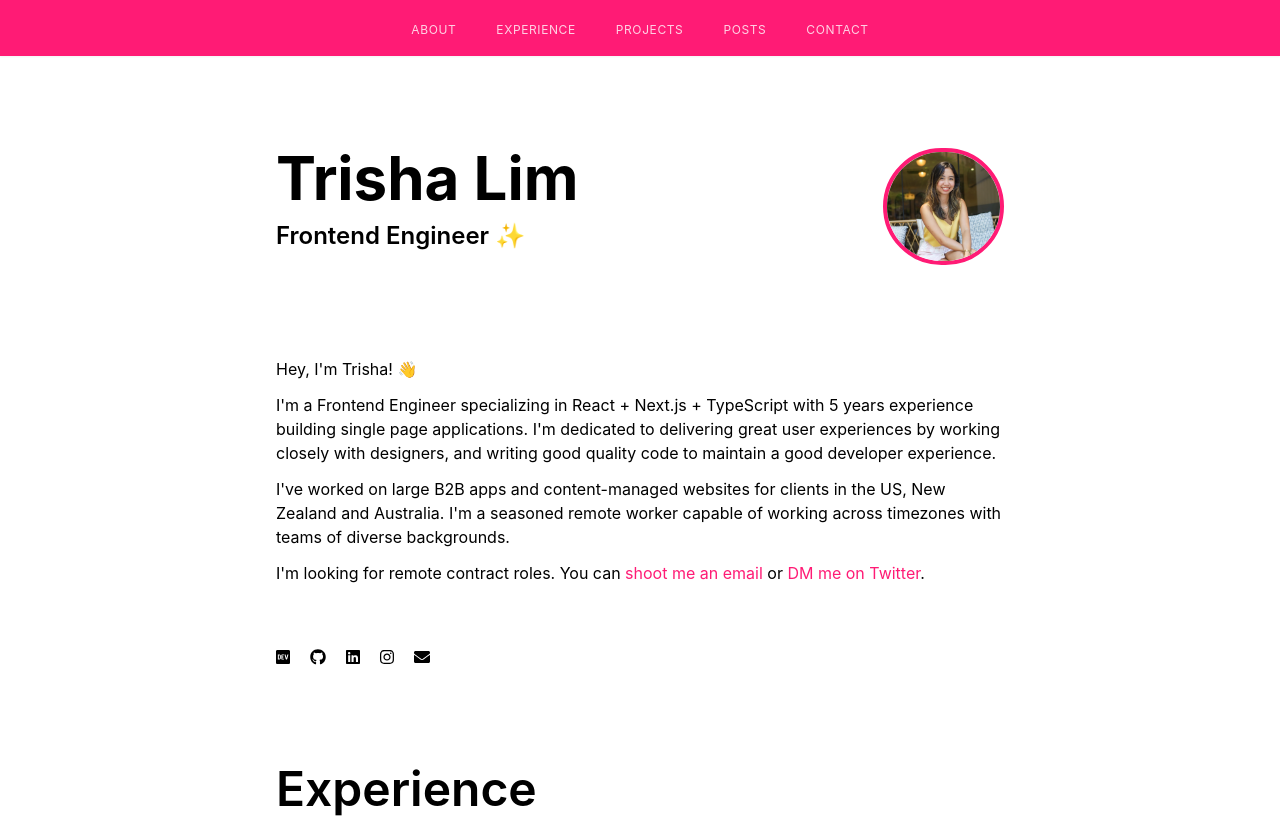
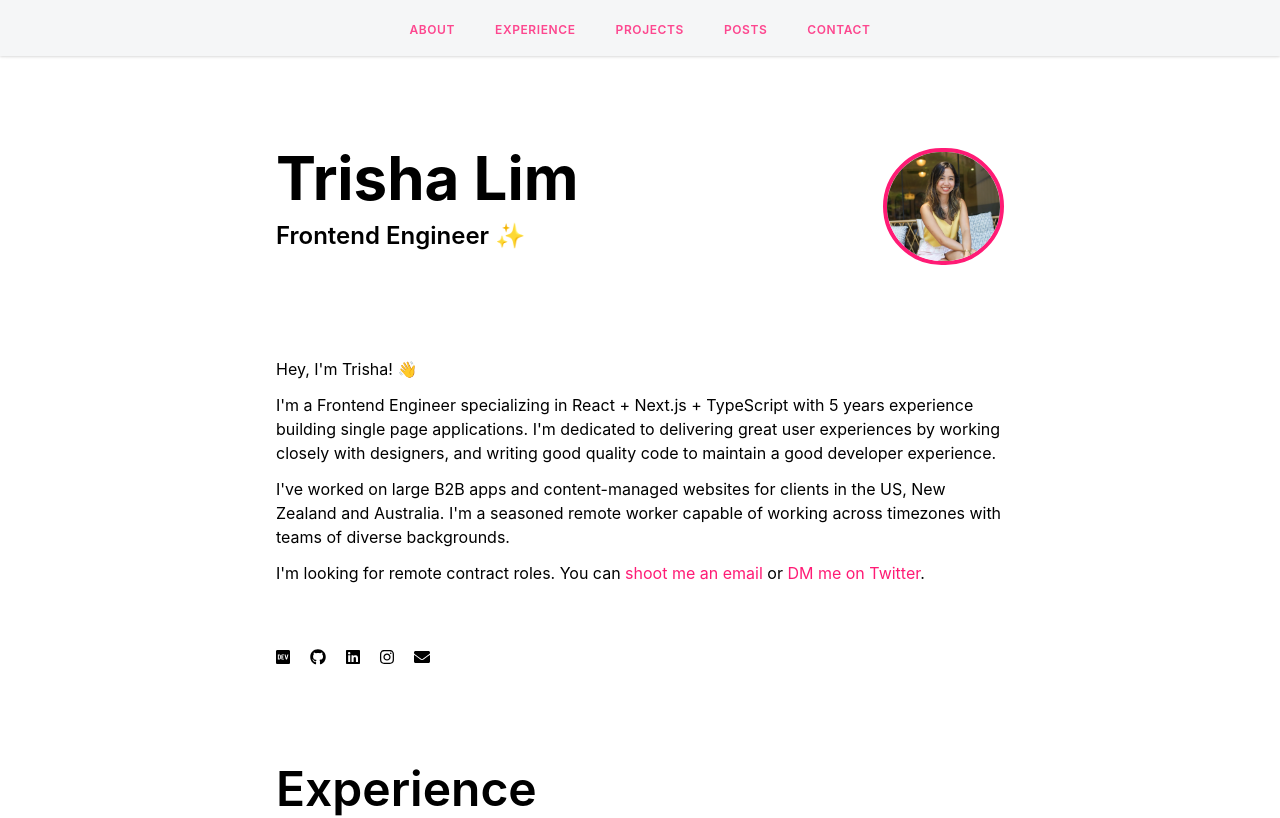
Before and after one commit to el-pol/nextjs-trishalim, a Next.js app: page / in a window 1280 px wide. Shown: the top 818 px of the page. Built offline with nearby package versions, Linux system fonts and the light colour scheme.

Commit message:
change nav colors

```diff
--- a/components/Header.tsx
+++ b/components/Header.tsx
@@ -26,12 +26,14 @@ export const Header = (): ReactElement => {
   ];
 
   return (
-    <div className="w-full bg-pink sticky top-0 hidden md:block shadow-sm">
+    <div className="w-full bg-gray-100 sticky top-0 hidden md:block shadow bg-opacity-80" style={{
+      backdropFilter: `saturate(180%) blur(20px)`
+    }}>
       <div className="container px-5 py-4 mx-auto max-w-3xl text-center">
       {
         links.map((link) => (
           <Link href={link.url} key={link.url}>
-            <a href={link.url} className="text-white uppercase p-5 opacity-80 hover:opacity-100 tracking-wider text-xs">{link.title}</a>
+            <a href={link.url} className="text-pink font-semibold uppercase p-5 opacity-80 hover:opacity-100 tracking-wider text-xs">{link.title}</a>
           </Link>
         ))
       }
```
